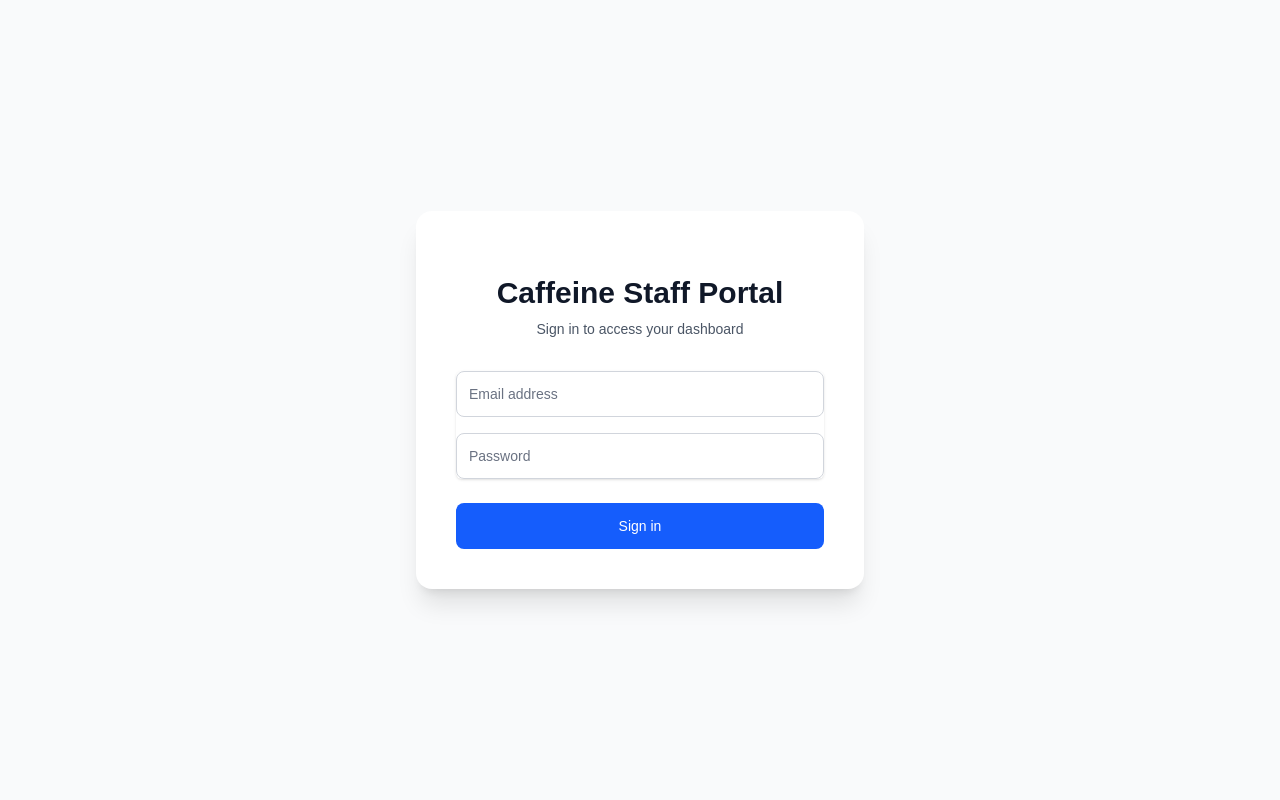
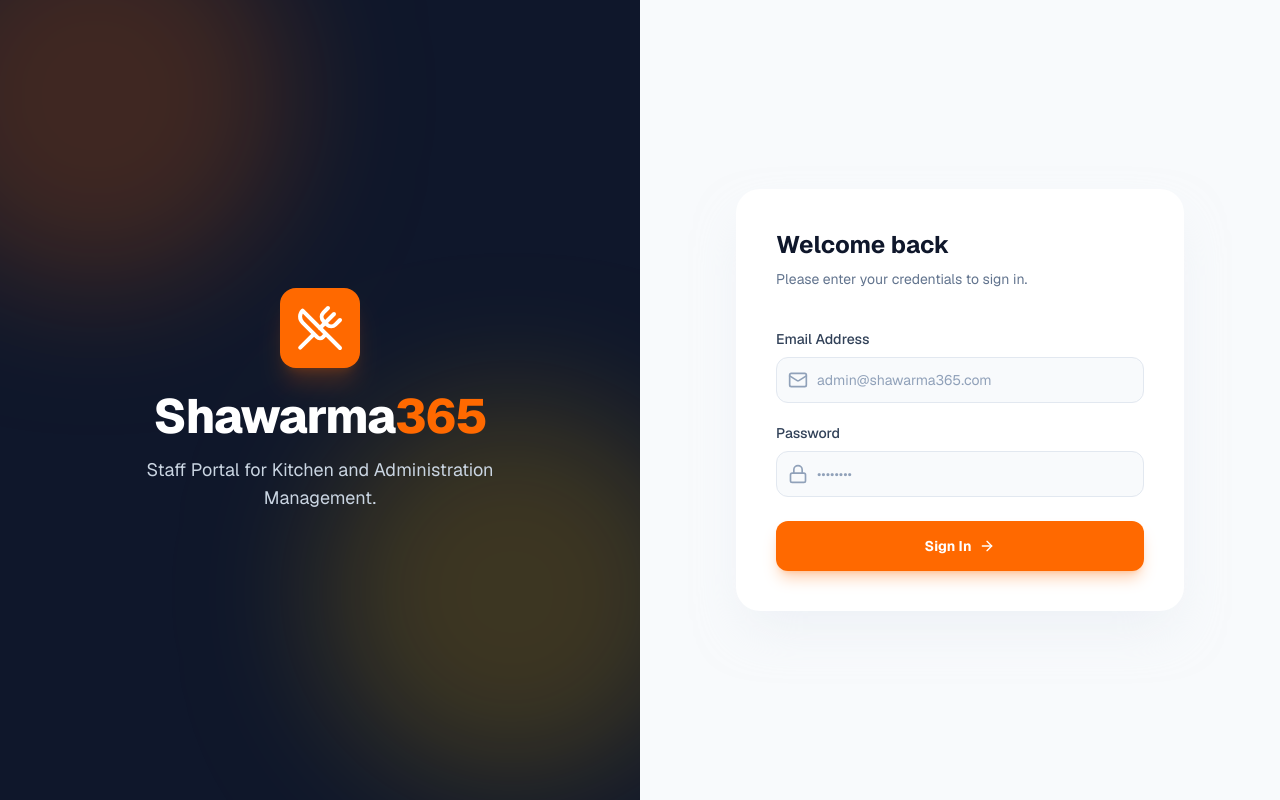
Before and after one commit to sahiljaiswal02/caffeine-dashboard, a Next.js app: page / in a window 1280 px wide. Built offline with nearby package versions, Linux system fonts and the light colour scheme; no server answers.

Commit message:
chore: rebrand application name from Caffeine to Shawarma365 across all dashboard pages

```diff
--- a/src/app/admin/page.tsx
+++ b/src/app/admin/page.tsx
@@ -19,7 +19,7 @@ export default function AdminDashboard() {
   const [expandedOrderId, setExpandedOrderId] = useState<string | null>(null);
 
   useEffect(() => {
-    document.title = "Admin Dashboard | Caffeine";
+    document.title = "Admin Dashboard | Shawarma365";
   }, []);
 
   useEffect(() => {
--- a/src/app/cook/inventory/page.tsx
+++ b/src/app/cook/inventory/page.tsx
@@ -24,7 +24,7 @@ export default function CookInventory() {
   const [isSaving, setIsSaving] = useState(false);
 
   useEffect(() => {
-    document.title = "Inventory Management | Caffeine";
+    document.title = "Inventory Management | Shawarma365";
   }, []);
 
   useEffect(() => {
--- a/src/app/cook/page.tsx
+++ b/src/app/cook/page.tsx
@@ -15,7 +15,7 @@ export default function CookDashboard() {
   const [activeTab, setActiveTab] = useState<Tab>("pending");
 
   useEffect(() => {
-    document.title = "Kitchen Dashboard | Caffeine";
+    document.title = "Kitchen Dashboard | Shawarma365";
   }, []);
 
   useEffect(() => {
--- a/src/app/page.tsx
+++ b/src/app/page.tsx
@@ -4,11 +4,13 @@ import { signInWithEmailAndPassword } from "firebase/auth";
 import { auth } from "@/lib/firebase";
 import { useRouter } from "next/navigation";
 import { useAuth } from "@/hooks/useAuth";
+import { Lock, Mail, UtensilsCrossed, ArrowRight } from "lucide-react";
 
 export default function LoginPage() {
   const [email, setEmail] = useState("");
   const [password, setPassword] = useState("");
   const [error, setError] = useState("");
+  const [isLoading, setIsLoading] = useState(false);
   const router = useRouter();
   const { role, user } = useAuth();
 
@@ -22,61 +24,129 @@ export default function LoginPage() {
 
   const handleLogin = async (e: React.FormEvent) => {
     e.preventDefault();
+    setIsLoading(true);
+    setError("");
     try {
       await signInWithEmailAndPassword(auth, email, password);
       // The onAuthStateChanged listener in useAuth will handle the redirect
     } catch (err: any) {
       setError("Invalid credentials. Please try again.");
+      setIsLoading(false);
     }
   };
 
   return (
-    <div className="min-h-screen flex items-center justify-center bg-gray-50 py-12 px-4 sm:px-6 lg:px-8">
-      <div className="max-w-md w-full space-y-8 bg-white p-10 rounded-2xl shadow-xl">
-        <div>
-          <h2 className="mt-6 text-center text-3xl font-extrabold text-gray-900">
-            Caffeine Staff Portal
-          </h2>
-          <p className="mt-2 text-center text-sm text-gray-600">
-            Sign in to access your dashboard
+    <div className="min-h-screen flex flex-col md:flex-row bg-slate-50 font-sans">
+      {/* Left side - Branding (Hidden on mobile) */}
+      <div className="hidden md:flex md:w-1/2 bg-slate-900 flex-col justify-center items-center p-12 relative overflow-hidden">
+        {/* Abstract background blobs */}
+        <div className="absolute top-0 left-0 w-full h-full overflow-hidden z-0">
+          <div className="absolute -top-24 -left-24 w-96 h-96 bg-orange-500 rounded-full mix-blend-multiply filter blur-3xl opacity-20 animate-blob"></div>
+          <div className="absolute top-1/2 left-1/2 w-96 h-96 bg-yellow-500 rounded-full mix-blend-multiply filter blur-3xl opacity-20 animate-blob animation-delay-2000"></div>
+        </div>
+
+        <div className="relative z-10 flex flex-col items-center text-center">
+          <div className="bg-orange-500 p-4 rounded-2xl mb-6 shadow-xl shadow-orange-500/20">
+            <UtensilsCrossed size={48} className="text-white" />
+          </div>
+          <h1 className="text-5xl font-extrabold text-white mb-4 tracking-tight">
+            Shawarma<span className="text-orange-500">365</span>
+          </h1>
+          <p className="text-slate-300 text-lg max-w-sm">
+            Staff Portal for Kitchen and Administration Management.
           </p>
         </div>
+      </div>
+
+      {/* Right side - Login Form */}
+      <div className="flex-1 flex items-center justify-center p-6 md:p-12 relative">
+        <div className="w-full max-w-md space-y-8 bg-white p-8 md:p-10 rounded-3xl shadow-2xl shadow-slate-200/50">
+
+          {/* Mobile Header (Visible only on mobile) */}
+          <div className="flex flex-col items-center md:hidden mb-8">
+            <div className="bg-orange-500 p-3 rounded-2xl mb-4 shadow-lg shadow-orange-500/20">
+              <UtensilsCrossed size={32} className="text-white" />
+            </div>
+            <h2 className="text-3xl font-extrabold text-slate-900 tracking-tight">
+              Shawarma<span className="text-orange-500">365</span>
+            </h2>
+          </div>
+
+          <div className="md:mb-10 text-center md:text-left">
+            <h2 className="text-2xl font-bold text-slate-900">Welcome back</h2>
+            <p className="mt-2 text-sm text-slate-500">
+              Please enter your credentials to sign in.
+            </p>
+          </div>
+
           <form className="mt-8 space-y-6" onSubmit={handleLogin}>
-          <div className="rounded-md shadow-sm space-y-4">
+            <div className="space-y-5">
               <div>
+                <label className="block text-sm font-medium text-slate-700 mb-2">Email Address</label>
+                <div className="relative">
+                  <div className="absolute inset-y-0 left-0 pl-3 flex items-center pointer-events-none">
+                    <Mail className="h-5 w-5 text-slate-400" />
+                  </div>
                   <input
                     type="email"
                     required
-                className="appearance-none rounded-lg relative block w-full px-3 py-3 border border-gray-300 placeholder-gray-500 text-gray-900 focus:outline-none focus:ring-blue-500 focus:border-blue-500 focus:z-10 sm:text-sm"
-                placeholder="Email address"
+                    className="block w-full pl-10 pr-3 py-3 border border-slate-200 rounded-xl text-slate-900 bg-slate-50 placeholder-slate-400 focus:outline-none focus:ring-2 focus:ring-orange-500 focus:border-transparent transition-all duration-200 ease-in-out sm:text-sm"
+                    placeholder="admin@shawarma365.com"
                     value={email}
                     onChange={(e) => setEmail(e.target.value)}
                   />
                 </div>
+              </div>
+
               <div>
+                <label className="block text-sm font-medium text-slate-700 mb-2">Password</label>
+                <div className="relative">
+                  <div className="absolute inset-y-0 left-0 pl-3 flex items-center pointer-events-none">
+                    <Lock className="h-5 w-5 text-slate-400" />
+                  </div>
                   <input
                     type="password"
                     required
-                className="appearance-none rounded-lg relative block w-full px-3 py-3 border border-gray-300 placeholder-gray-500 text-gray-900 focus:outline-none focus:ring-blue-500 focus:border-blue-500 focus:z-10 sm:text-sm"
-                placeholder="Password"
+                    className="block w-full pl-10 pr-3 py-3 border border-slate-200 rounded-xl text-slate-900 bg-slate-50 placeholder-slate-400 focus:outline-none focus:ring-2 focus:ring-orange-500 focus:border-transparent transition-all duration-200 ease-in-out sm:text-sm"
+                    placeholder="••••••••"
                     value={password}
                     onChange={(e) => setPassword(e.target.value)}
                   />
                 </div>
               </div>
+            </div>
 
-          {error && <p className="text-red-500 text-sm text-center">{error}</p>}
+            {error && (
+              <div className="bg-red-50 p-3 rounded-lg border border-red-100">
+                <p className="text-red-600 text-sm text-center font-medium">{error}</p>
+              </div>
+            )}
 
             <div>
               <button
                 type="submit"
-              className="group relative w-full flex justify-center py-3 px-4 border border-transparent text-sm font-medium rounded-lg text-white bg-blue-600 hover:bg-blue-700 focus:outline-none focus:ring-2 focus:ring-offset-2 focus:ring-blue-500"
+                disabled={isLoading}
+                className="group relative w-full flex justify-center items-center py-3.5 px-4 border border-transparent text-sm font-bold rounded-xl text-white bg-orange-500 hover:bg-orange-600 focus:outline-none focus:ring-2 focus:ring-offset-2 focus:ring-orange-500 transition-all duration-200 disabled:opacity-70 disabled:cursor-not-allowed shadow-lg shadow-orange-500/30"
               >
-              Sign in
+                {isLoading ? (
+                  <span className="flex items-center">
+                    <svg className="animate-spin -ml-1 mr-3 h-5 w-5 text-white" xmlns="http://www.w3.org/2000/svg" fill="none" viewBox="0 0 24 24">
+                      <circle className="opacity-25" cx="12" cy="12" r="10" stroke="currentColor" strokeWidth="4"></circle>
+                      <path className="opacity-75" fill="currentColor" d="M4 12a8 8 0 018-8V0C5.373 0 0 5.373 0 12h4zm2 5.291A7.962 7.962 0 014 12H0c0 3.042 1.135 5.824 3 7.938l3-2.647z"></path>
+                    </svg>
+                    Signing in...
+                  </span>
+                ) : (
+                  <>
+                    Sign In
+                    <ArrowRight className="ml-2 h-4 w-4 group-hover:translate-x-1 transition-transform" />
+                  </>
+                )}
               </button>
             </div>
           </form>
         </div>
       </div>
+    </div>
   );
 }
```
Lines whose indentation alone changed are shown as unchanged.
